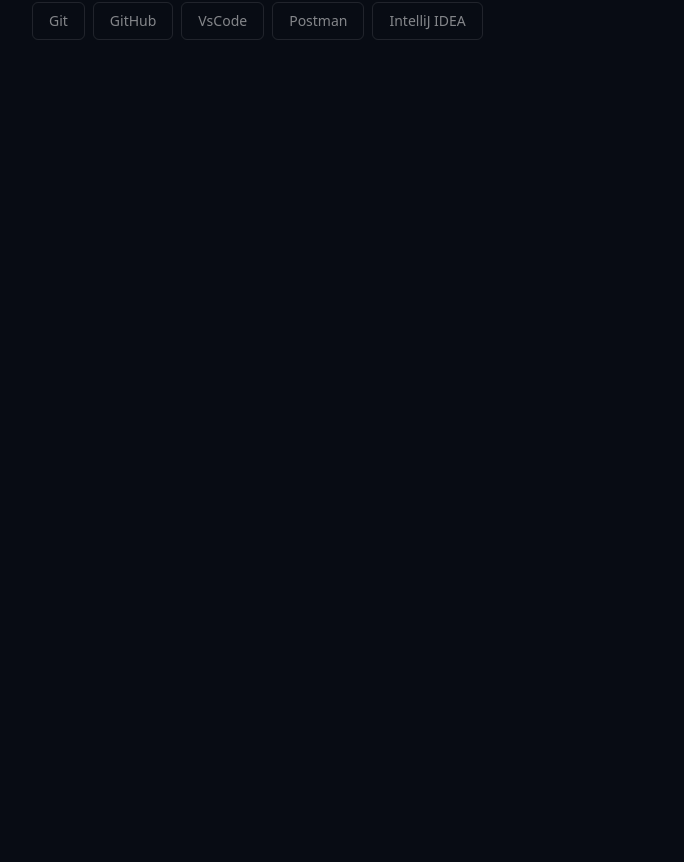
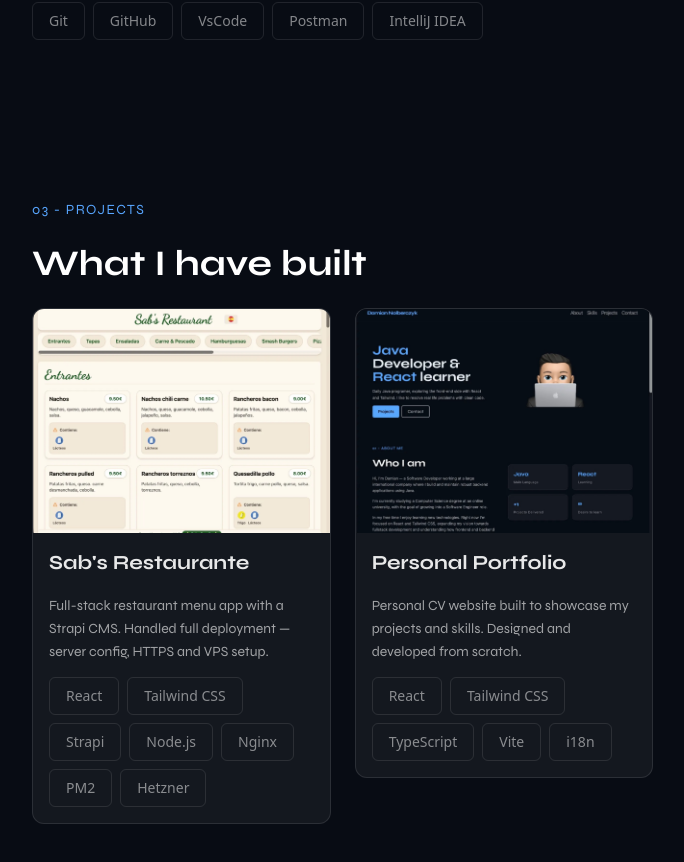
Before and after one commit to BloodGhost90/CV-web-page, a React (Vite) app: page / in a window 1280 px wide. Shown: the part 1360-2222 px from the top of the page, without its empty margins (136-820 px from the left). Before the commit the page ends 1480 px from the top, so only its background shows below. Built offline with nearby package versions, Linux system fonts and the light colour scheme.

Commit message:
feat: add projects section with project cards and screenshots

```diff
--- a/src/components/layout/Main.tsx
+++ b/src/components/layout/Main.tsx
@@ -1,5 +1,6 @@
 import About from "../sections/About";
 import Hero from "../sections/Hero";
+import Projects from "../sections/Projects";
 import Skills from "../sections/Skills";
 
 export default function Main() {
@@ -8,6 +9,7 @@
       <Hero />
       <About />
       <Skills />
+      <Projects />
     </main>
   );
 }
--- a/src/components/sections/Projects.tsx
+++ b/src/components/sections/Projects.tsx
@@ -1,3 +1,48 @@
+import ProjectCard from "../ui/ProjectCard";
+import SabsRestaurant from "../../assets/sabs-restaurant.jpg";
+import PersonalPortfolio from "../../assets/personal-portfolio.jpg";
+
 export default function Projects() {
-  return <></>;
+  return (
+    <section
+      id="projects"
+      className="gap-10 max-w-5xl mx-auto px-10 py-20 w-full"
+    >
+      {/* Header */}
+      <div className="flex flex-col gap-6">
+        <span className="text-accent font-syne text-sm tracking-widest uppercase">
+          03 - Projects
+        </span>
+        <h2 className="font-syne text-3xl md:text-4xl font-bold text-white pb-6">
+          What I have built
+        </h2>
+      </div>
+
+      {/* ProjectsCard Grid */}
+      <div className="grid grid-cols-1 md:grid-cols-2 lg:grid-cols-3 gap-6">
+        <ProjectCard
+          image={SabsRestaurant}
+          title="Sab's Restaurante"
+          description="Full-stack restaurant menu app with a Strapi CMS. Handled full deployment — server config, HTTPS and VPS setup."
+          tags={[
+            "React",
+            "Tailwind CSS",
+            "Strapi",
+            "Node.js",
+            "Nginx",
+            "PM2",
+            "Hetzner",
+          ]}
+          url="https://restaurantesabs.es"
+        />
+        <ProjectCard
+          image={PersonalPortfolio}
+          title="Personal Portfolio"
+          description="Personal CV website built to showcase my projects and skills. Designed and developed from scratch."
+          tags={["React", "Tailwind CSS", "TypeScript", "Vite", "i18n"]}
+          url="#"
+        />
+      </div>
+    </section>
+  );
 }
--- /dev/null
+++ b/src/components/ui/ProjectCard.tsx
@@ -0,0 +1,34 @@
+import Tag from "../ui/Tag";
+interface ProjectCardProps {
+  image: string;
+  title: string;
+  description: string;
+  tags: string[];
+  url: string;
+}
+
+export default function ProjectCard({
+  image,
+  title,
+  description,
+  tags,
+  url,
+}: ProjectCardProps) {
+  const tagsList = tags.map((tag) => <Tag key={tag} label={tag} />);
+  return (
+    <a href={url} target="_blank" rel="noopener noreferrer">
+      <div className="rounded-xl overflow-hidden border border-white/10 bg-white/5 hover:border-accent active:border-accent transition-colors duration-200 cursor-pointer">
+        <img src={image} alt={title} className="w-full h-56 object-cover" />
+        <div className="p-4 flex flex-col gap-3">
+          <h1 className="font-syne text-xl font-bold mb-1.5 text-white/90">
+            {title}
+          </h1>
+          <p className="font-syne text-white/60 text-sm leading-relaxed mb-0.5">
+            {description}
+          </p>
+          <div className="flex flex-wrap gap-2">{tagsList}</div>
+        </div>
+      </div>
+    </a>
+  );
+}
```
Also changed, not shown: src/assets/personal-portfolio.jpg (added), src/assets/sabs-restaurant.jpg (added).
